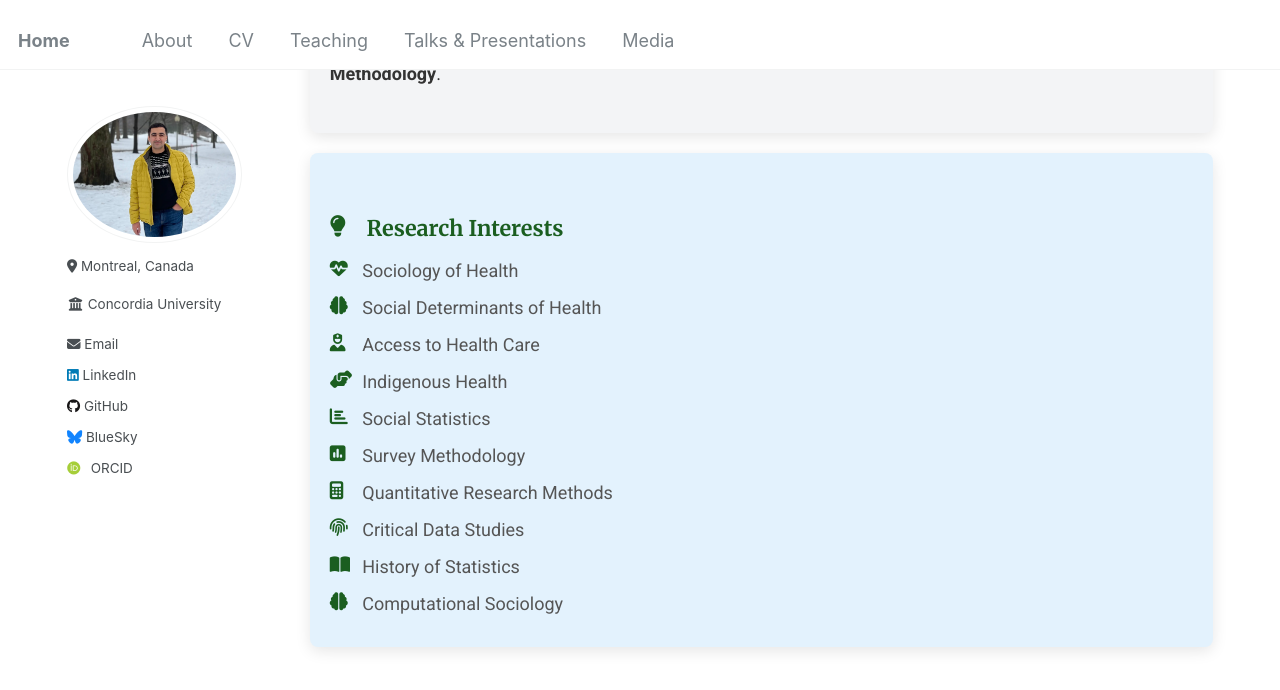
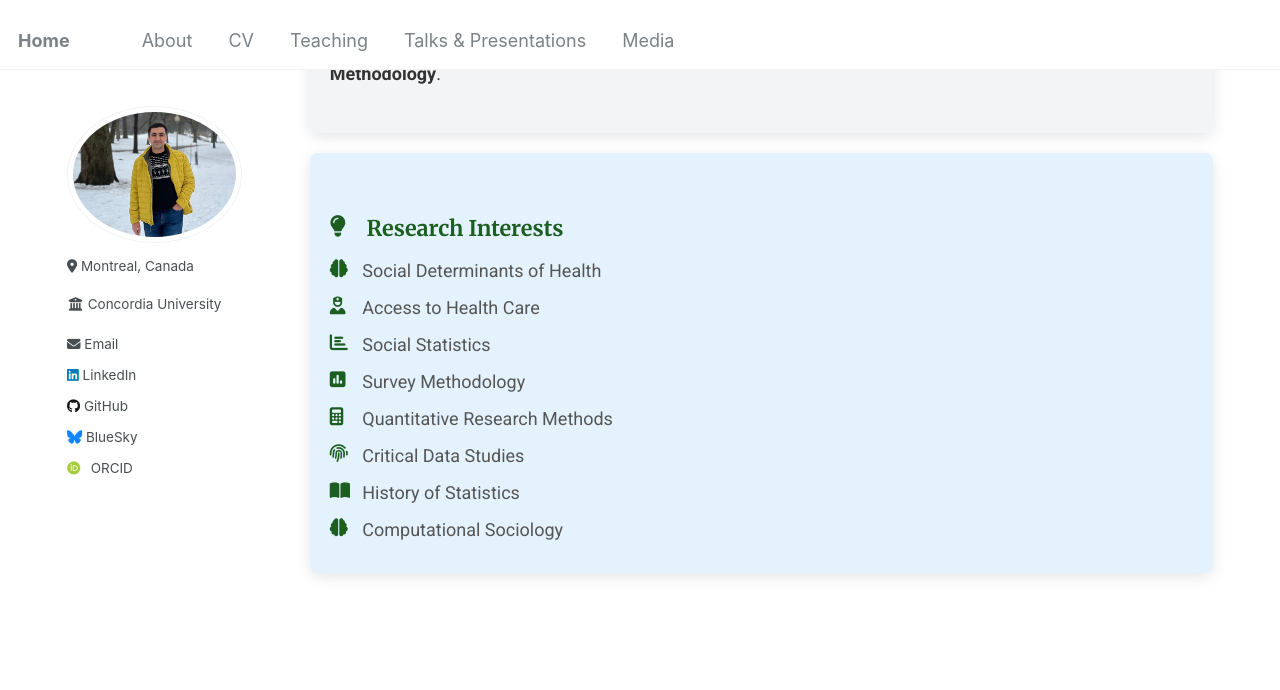
Before and after one commit to Mohsnmonji/mohsnmonji.github.io, a Jekyll site: the page built from about-me.md, in a window 1280 px wide and 900 px high, scrolled down 511 px. Shown: the top 690 px of the window. Built offline with Jekyll 4.4.1, drawn with Linux system fonts in a browser that asks for light colours; some web fonts are replaced.

Commit message:
Update about-me.md

```diff
--- a/about-me.md
+++ b/about-me.md
@@ -113,10 +113,8 @@ author_profile: true
 <div class="card">
   <h3><i class="fas fa-lightbulb icon"></i> Research Interests</h3>
   <ul>
-    <li><i class="fas fa-heartbeat icon"></i> Sociology of Health</li>
     <li><i class="fas fa-brain icon"></i> Social Determinants of Health</li>
     <li><i class="fas fa-user-nurse icon"></i> Access to Health Care</li>
-    <li><i class="fas fa-hands-helping icon"></i> Indigenous Health</li>
     <li><i class="fas fa-chart-bar icon"></i> Social Statistics</li>
     <li><i class="fas fa-poll icon"></i> Survey Methodology</li>
     <li><i class="fas fa-calculator icon"></i> Quantitative Research Methods</li>
```
